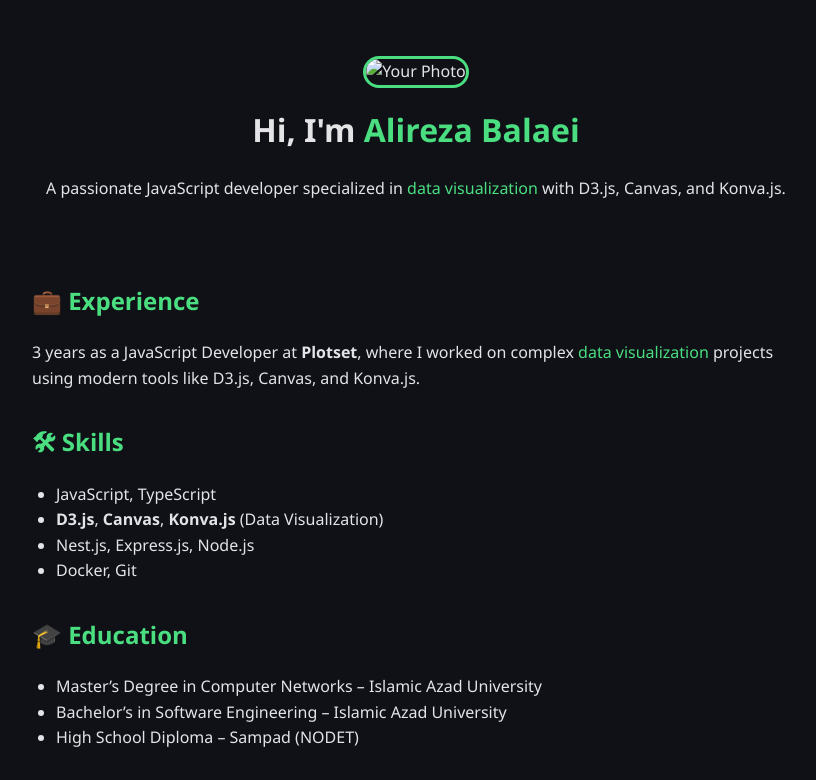
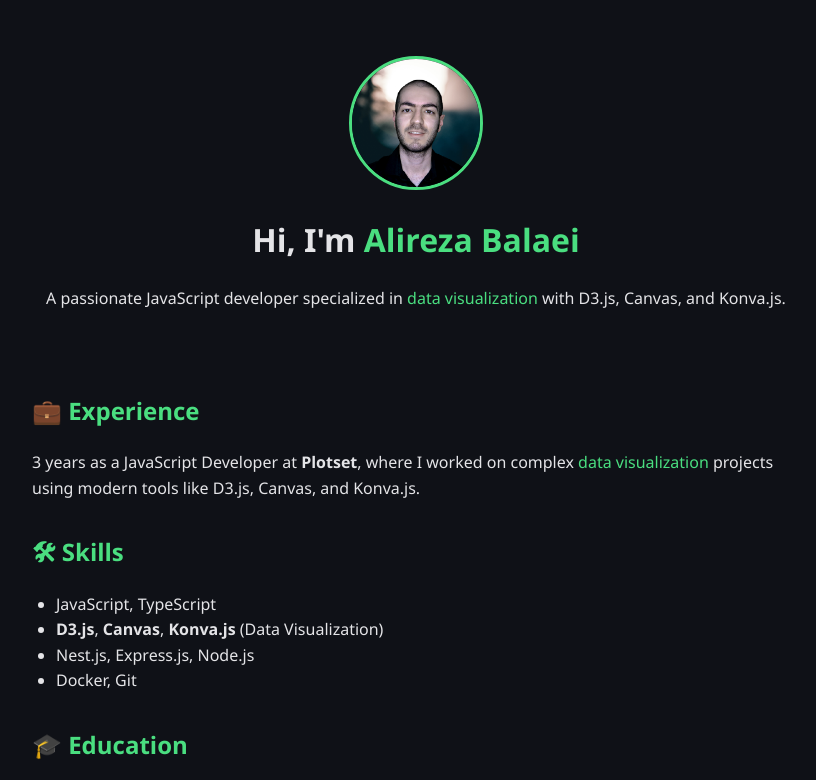
Before and after one commit to AlirezaBalaei/about-me, a plain HTML site: page index.html in a window 1280 px wide. Shown: the top 780 px of the page, without its empty margins (224-1040 px from the left). Drawn offline with Linux system fonts and the light colour scheme.

Commit message:
Update index.html

```diff
--- a/index.html
+++ b/index.html
@@ -78,7 +78,7 @@
 </head>
 <body>
   <header>
-    <img src="your-photo.jpg" alt="Your Photo" />
+    <img src="profile.png" alt="Alireza Balaei's photo" />
     <h1>Hi, I'm <span class="highlight">Alireza Balaei</span></h1>
     <p>A passionate JavaScript developer specialized in <span class="highlight">data visualization</span> with D3.js, Canvas, and Konva.js.</p>
   </header>
```
